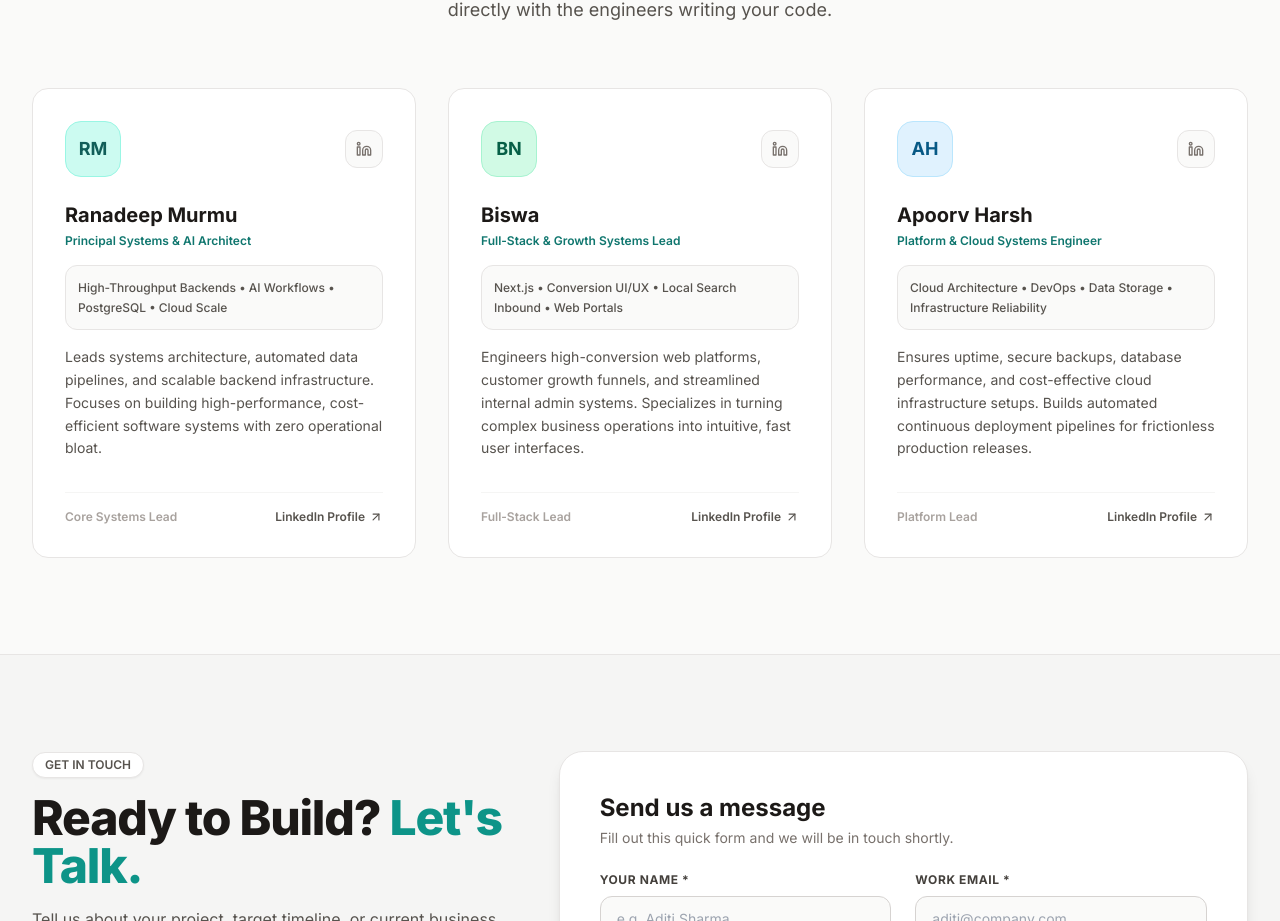
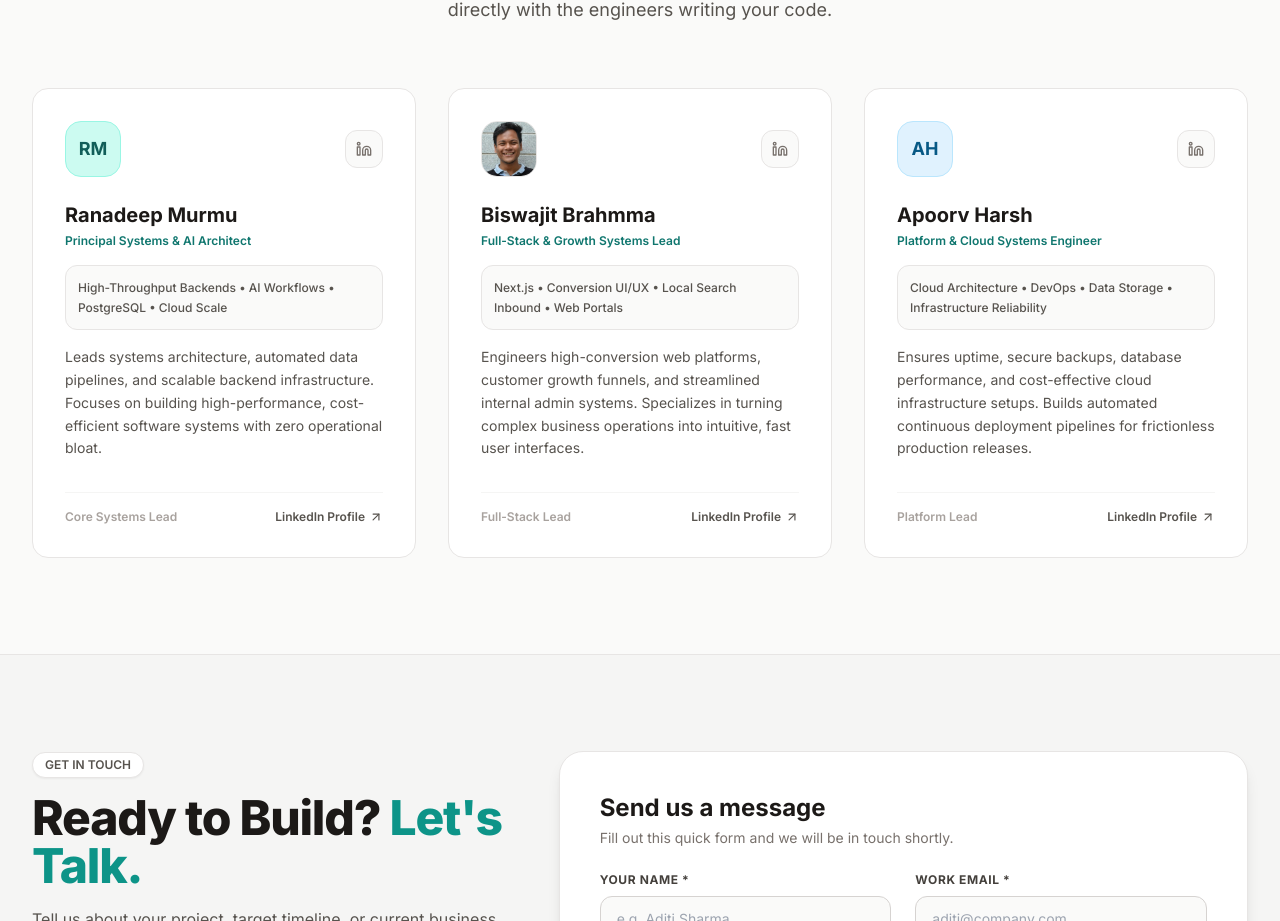
Before and after one commit to mindwanders1993/shunyalab, a Next.js app: page / in a window 1280 px wide. Shown: the part 7059-7980 px from the top of the page. Built offline with nearby package versions, Linux system fonts and the light colour scheme.

Commit message:
feat: add Biswajit photo and update LinkedIn

```diff
--- a/src/components/Team.tsx
+++ b/src/components/Team.tsx
@@ -14,12 +14,13 @@ export default function Team() {
       experience: "Core Systems Lead",
     },
     {
-      name: "Biswa",
+      name: "Biswajit Brahmma",
       role: "Full-Stack & Growth Systems Lead",
       focus: "Next.js • Conversion UI/UX • Local Search Inbound • Web Portals",
       bio: "Engineers high-conversion web platforms, customer growth funnels, and streamlined internal admin systems. Specializes in turning complex business operations into intuitive, fast user interfaces.",
-      linkedin: "https://www.linkedin.com/in/biswa-ranjan-nayak-798835269/",
-      initials: "BN",
+      linkedin: "https://www.linkedin.com/in/biswa-isdm/",
+      initials: "BB",
+      image: "/biswajit.png",
       color: "bg-emerald-100 text-emerald-800 border-emerald-200",
       experience: "Full-Stack Lead",
     },
@@ -59,11 +60,19 @@ export default function Team() {
               <div>
                 {/* Header Avatar & Social */}
                 <div className="flex items-center justify-between mb-6">
-                  <div
-                    className={`w-14 h-14 rounded-2xl border flex items-center justify-center text-lg font-bold ${member.color}`}
-                  >
-                    {member.initials}
-                  </div>
+                  {(member as any).image ? (
+                    <img
+                      src={(member as any).image}
+                      alt={member.name}
+                      className="w-14 h-14 rounded-2xl border border-stone-200 object-cover"
+                    />
+                  ) : (
+                    <div
+                      className={`w-14 h-14 rounded-2xl border flex items-center justify-center text-lg font-bold ${member.color}`}
+                    >
+                      {member.initials}
+                    </div>
+                  )}
                   <a
                     href={member.linkedin}
                     target="_blank"
```
Also changed, not shown: public/biswajit.png (added).
